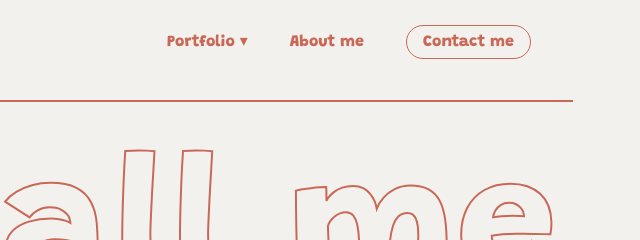
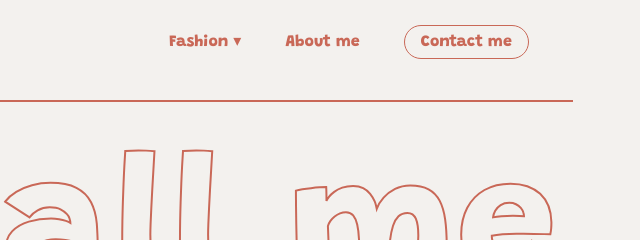
Before and after one commit to nquang3102/KayLePhotography, a plain HTML site: page About.html in a window 1280 px wide. Shown: the top 240 px of the page, 627-1267 px from the left. Drawn offline with nearby package versions, Linux system fonts and the light colour scheme.

Commit message:
Update About.html

```diff
--- a/About.html
+++ b/About.html
@@ -33,9 +33,8 @@
             <a href="./index.html" class="headNav_logo">KAY LE PHOTOGRAPHY</a>
             <ul class="headNav_menu">
                 <li>
-                    <a href="./fashion.html" class="headNav_dropMenu">Portfolio &dtrif;</a>
+                    <a href="./fashion.html" class="headNav_dropMenu">Fashion &dtrif;</a>
                     <ul class="dropdown">
-                        <li><a href="./fashion.html">Fashion</a></li>
                         <li><a href="./editorial.html">Editorial</a></li>
                         <li><a href="#">Wedding</a></li>
                         <li><a href="./couple.html">Couple</a></li>
```
